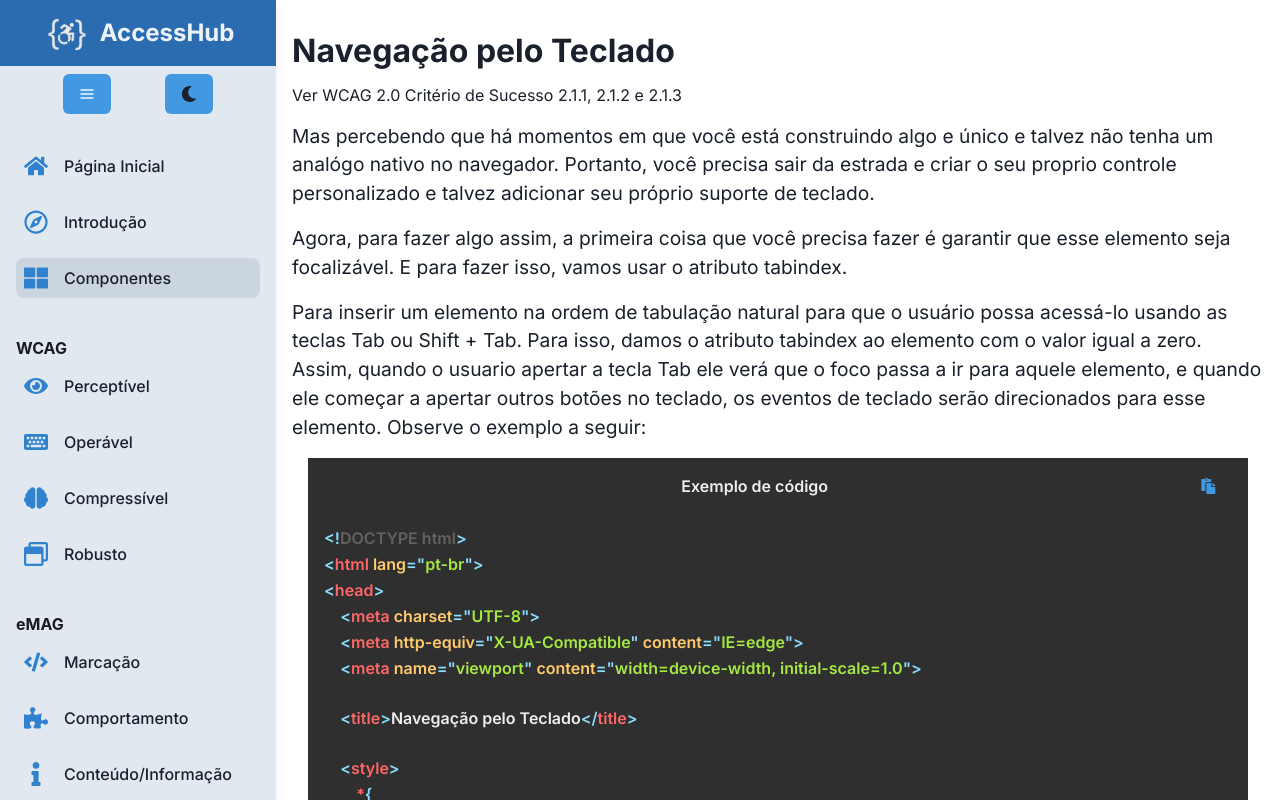
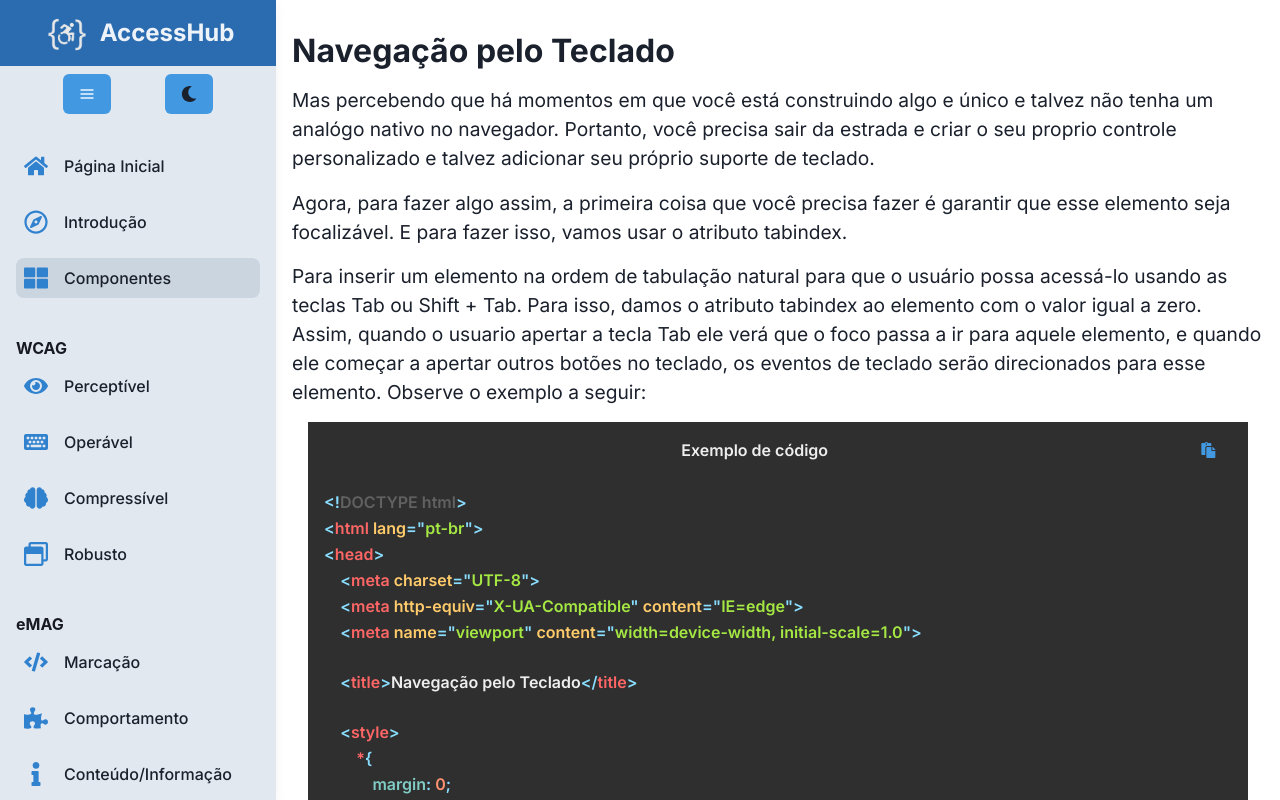
Before and after one commit to daviteixeira-dev/accesshub, a React (Vite) app: page /componentes/navegacao-pelo-teclado in a window 1280 px wide. Built offline with nearby package versions, Linux system fonts and the light colour scheme.

Commit message:
updating PageAboutKeyboardNavigation page

```diff
--- a/src/pages/PageAboutKeyboardNavigation.tsx
+++ b/src/pages/PageAboutKeyboardNavigation.tsx
@@ -53,16 +53,6 @@ const PageAboutKeyboardNavigation = () => {
                         mt={['5rem', '5rem', '1rem', '1rem']}
                     >
                         Navegação pelo Teclado
-                    </Heading>
-
-                    <Heading
-                        as='h2'
-                        mb='1rem'
-                        fontSize='1rem'
-                        fontWeight='400'
-                        fontFamily='Inter'
-                    >
-                        Ver WCAG 2.0 Critério de Sucesso 2.1.1, 2.1.2 e 2.1.3
                     </Heading>
 
                     <Text
```
